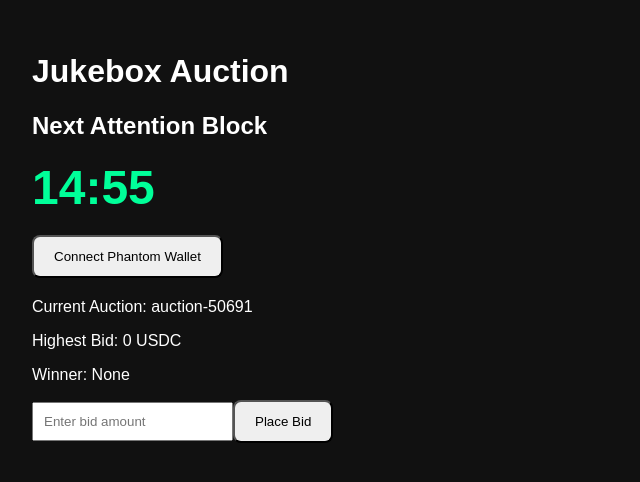
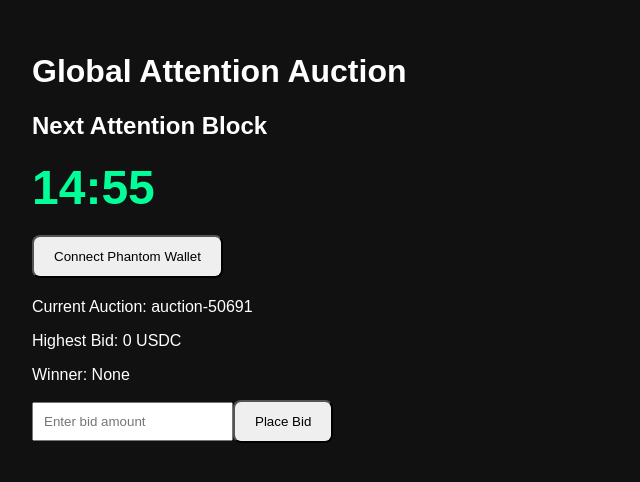
Before and after one commit to ceskam/Jukebox-Auction, a Next.js app in the folder apps/web/: page / in a window 1280 px wide. Shown: the top 482 px of the page, without its empty margins (0-640 px from the left). Built offline with nearby package versions, Linux system fonts and the light colour scheme; no server answers; the database is empty.

Commit message:
Rename to Global Attention Auction

```diff
--- a/apps/web/app/page.tsx
+++ b/apps/web/app/page.tsx
@@ -15,7 +15,7 @@ export default async function HomePage() {
 
   return (
     <main style={{ padding: "2rem" }}>
-      <h1>Jukebox Auction</h1>
+     <h1>Global Attention Auction</h1>
 
       <CountdownTimer />
 
```
